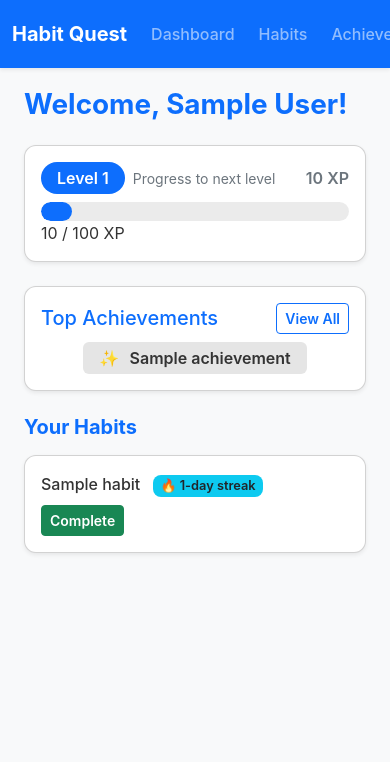
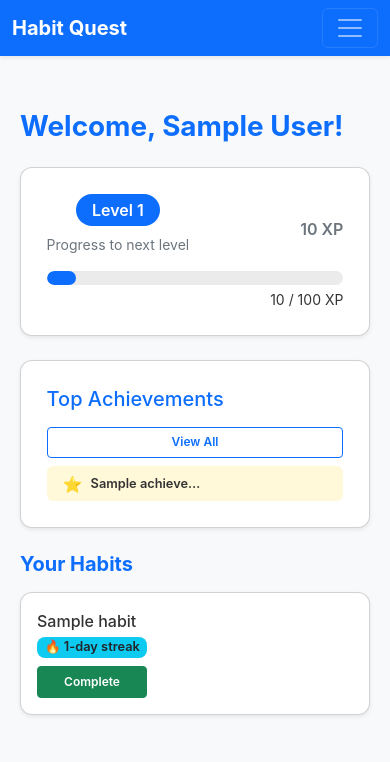
Before and after one commit to Shriniwas-Mudliyar/habit-quest, a Flask app: page /dashboard in a window 390 px wide. Shown: the top 762 px of the page. Run offline with Flask 3, Linux system fonts and the light colour scheme; a user stored in the database is signed in; tables that the repository leaves empty hold one stand-in row (values such as "Sample post"); some libraries are stand-ins or nearby versions.

Commit message:
mobile compatible version

```diff
--- a/app/static/css/styles.css
+++ b/app/static/css/styles.css
@@ -17,6 +17,10 @@
     --ach-level-color: #6f42c1;
     --ach-default-bg: #e5e5e5;
     --ach-default-color: #333;
+
+    /* Top 3 Highlight */
+    --top3-bg: rgba(255, 215, 0, 0.15);
+    --top3-border: rgba(255, 215, 0, 0.35);
 }
 
 /* =========================================================
@@ -47,6 +54,7 @@ body {
     background-color: var(--bg-main);
     color: var(--text-main);
     transition: background-color 0.3s ease, color 0.3s ease;
+    padding-top: 70px; /* offset for fixed navbar */
 }
 
 h1, h2, h3, h4, h5, h6 {
@@ -86,6 +94,7 @@ a:hover {
     color: var(--text-main);
     transition: transform 0.25s ease, box-shadow 0.25s ease,
                 background-color 0.3s ease, color 0.3s ease;
+    padding: 1rem;
 }
 
 .card:hover {
@@ -99,14 +108,21 @@ a:hover {
 .btn {
     font-weight: 600;
     transition: transform 0.1s ease, box-shadow 0.2s ease;
+    padding: 0.5rem 1rem;
+    font-size: 0.9rem;
 }
 
 .btn:hover {
     transform: translateY(-1px);
 }
 
+/* Ensure habit buttons min-width */
+.habit-complete-form button {
+    min-width: 110px;
+}
+
 /* =========================================================
-   XP Progress Bar (Dashboard & Habits)
+   XP Progress Bar
    ========================================================= */
 .progress {
     height: 1.15rem;
@@ -155,6 +170,7 @@ a:hover {
     font-weight: 600;
     transition: transform 0.15s ease, box-shadow 0.2s ease;
     cursor: default;
+    flex-wrap: wrap;
 }
 
 .achievement-pill .achievement-icon {
@@ -255,6 +269,13 @@ a:hover {
     color: var(--text-muted) !important;
 }
 
+/* Truncate text */
+.text-truncate {
+    overflow: hidden !important;
+    text-overflow: ellipsis !important;
+    white-space: nowrap !important;
+}
+
 /* =========================================================
    Daily Quote Animation
    ========================================================= */
@@ -265,19 +286,33 @@ a:hover {
 }
 
 @keyframes fadeSlideIn {
-    0% {
-        opacity: 0;
-        transform: translateY(20px);
-    }
-    100% {
-        opacity: 1;
-        transform: translateY(0);
-    }
+    0% { opacity: 0; transform: translateY(20px); }
+    100% { opacity: 1; transform: translateY(0); }
 }
 
 /* =========================================================
    Responsive
    ========================================================= */
+@media (max-width: 1024px) {
+    h1 { font-size: 1.75rem; }
+    .btn { font-size: 0.85rem; padding: 0.45rem 0.9rem; }
+    .card { padding: 0.9rem; }
+    .progress { height: 1rem; }
+}
+
 @media (max-width: 768px) {
     h1 { font-size: 1.5rem; }
+    .btn { font-size: 0.8rem; padding: 0.4rem 0.8rem; }
+    .card { padding: 0.8rem; }
+    .achievement-pill { padding: 0.35rem 0.6rem; font-size: 0.85rem; }
+    .progress { height: 0.95rem; font-size: 0.7rem; }
 }
+
+@media (max-width: 480px) {
+    h1 { font-size: 1.25rem; }
+    .btn { font-size: 0.75rem; padding: 0.35rem 0.7rem; width: 100%; text-align: center; }
+    .card { padding: 0.6rem; }
+    .achievement-pill { padding: 0.3rem 0.5rem; font-size: 0.8rem; gap: 0.25rem; }
+    .progress { height: 0.85rem; font-size: 0.65rem; }
+    .d-flex.gap-2 { flex-direction: column; }
+}
--- a/app/templates/base.html
+++ b/app/templates/base.html
@@ -6,10 +6,7 @@
     <title>{% block title %}Habit Quest{% endblock %}</title>
 
     <!-- Bootstrap CSS -->
-    <link
-        href="https://cdn.jsdelivr.net/npm/bootstrap@5.3.2/dist/css/bootstrap.min.css"
-        rel="stylesheet"
-    >
+    <link href="https://cdn.jsdelivr.net/npm/bootstrap@5.3.2/dist/css/bootstrap.min.css" rel="stylesheet">
 
     <!-- Custom CSS -->
     <link rel="stylesheet" href="{{ url_for('static', filename='css/styles.css') }}">
@@ -18,11 +15,17 @@
 <body data-theme="light">
 
 <!-- Navbar -->
-<nav class="navbar navbar-expand navbar-dark bg-primary fixed-top shadow-sm">
-    <div class="container">
+<nav class="navbar navbar-expand-lg navbar-dark bg-primary fixed-top shadow-sm" role="navigation">
+    <div class="container-fluid">
         <a class="navbar-brand fw-bold" href="{{ url_for('main.home') }}">Habit Quest</a>
+        <button class="navbar-toggler" type="button" data-bs-toggle="collapse" data-bs-target="#navbarContent"
+                aria-controls="navbarContent" aria-expanded="false" aria-label="Toggle navigation">
+            <span class="navbar-toggler-icon"></span>
+        </button>
 
-        <ul class="navbar-nav ms-auto align-items-center gap-2">
+        <!-- Navbar links: always visible on desktop -->
+        <div class="collapse navbar-collapse" id="navbarContent">
+            <ul class="navbar-nav ms-auto align-items-center gap-2 mt-2 mt-lg-0 flex-column flex-lg-row">
                 {% if current_user.is_authenticated %}
                     <li class="nav-item"><a class="nav-link" href="{{ url_for('main.dashboard') }}">Dashboard</a></li>
                     <li class="nav-item"><a class="nav-link" href="{{ url_for('habits.list_habits') }}">Habits</a></li>
@@ -30,23 +33,24 @@
                 {% endif %}
 
                 <li class="nav-item">
-                <button id="theme-toggle" class="btn btn-sm btn-outline-light ms-2" type="button" aria-label="Toggle dark mode">
-                    Light Mode
+                    <button id="theme-toggle" class="btn btn-sm btn-outline-light ms-2 mt-2 mt-lg-0" type="button" aria-label="Toggle dark mode">
+                        Dark Mode
                     </button>
                 </li>
 
                 {% if current_user.is_authenticated %}
-                <li class="nav-item"><a class="nav-link text-warning" href="{{ url_for('auth.logout') }}">Logout</a></li>
+                    <li class="nav-item"><a class="nav-link text-warning mt-2 mt-lg-0" href="{{ url_for('auth.logout') }}">Logout</a></li>
                 {% else %}
-                <li class="nav-item"><a class="nav-link" href="{{ url_for('auth.login') }}">Login</a></li>
-                <li class="nav-item"><a class="nav-link" href="{{ url_for('auth.register') }}">Register</a></li>
+                    <li class="nav-item"><a class="nav-link mt-2 mt-lg-0" href="{{ url_for('auth.login') }}">Login</a></li>
+                    <li class="nav-item"><a class="nav-link mt-2 mt-lg-0" href="{{ url_for('auth.register') }}">Register</a></li>
                 {% endif %}
             </ul>
+        </div>
     </div>
 </nav>
 
 <!-- Flash messages -->
-<div class="container mt-5 pt-3">
+<div class="container mt-3 pt-3">
     {% with messages = get_flashed_messages(with_categories=true) %}
         {% if messages %}
             {% for category, message in messages %}
@@ -59,8 +63,8 @@
     {% endwith %}
 </div>
 
-<!-- Page content -->
-<div class="container mt-4">{% block content %}{% endblock %}</div>
+<!-- Page content: remove extra top spacing -->
+<div class="container mt-2">{% block content %}{% endblock %}</div>
 
 <!-- Audio Elements -->
 <audio id="achievement-sound" preload="auto">
@@ -83,25 +87,24 @@ document.addEventListener("DOMContentLoaded", () => {
     const body = document.body;
     const savedTheme = localStorage.getItem("theme") || "light";
 
+    // Apply saved theme
     body.setAttribute("data-theme", savedTheme);
-    toggleBtn.textContent = savedTheme === "dark" ? "Dark Mode" : "Light Mode";
+    toggleBtn.textContent = savedTheme === "dark" ? "Light Mode" : "Dark Mode";
 
+    // Theme toggle
     toggleBtn.addEventListener("click", () => {
         const next = body.getAttribute("data-theme") === "dark" ? "light" : "dark";
         body.setAttribute("data-theme", next);
         localStorage.setItem("theme", next);
-        toggleBtn.textContent = next === "dark" ? "Dark Mode" : "Light Mode";
+        toggleBtn.textContent = next === "dark" ? "Light Mode" : "Dark Mode";
     });
 
-    // Ensure all habit forms trigger effects
+    // Habit completion forms
     document.querySelectorAll(".habit-complete-form").forEach(form => {
         form.addEventListener("submit", () => window.triggerHabitCompletionEffects());
     });
 });
 
-/* ==============================
-   Habit Completion + Achievement Effects
-   ============================== */
 function triggerHabitCompletionEffects() {
     const habitSound = document.getElementById("habit-complete-sound");
     if (habitSound) { habitSound.currentTime = 0; habitSound.play().catch(() => {}); }
--- a/app/templates/main/dashboard.html
+++ b/app/templates/main/dashboard.html
@@ -2,7 +2,7 @@
 {% block title %}Dashboard{% endblock %}
 
 {% block content %}
-<div class="container mt-4">
+<div class="container mt-2 px-2 mb-5"> <!-- added bottom margin -->
 
     <!-- Welcome Header -->
     <h1 class="display-6 fw-bold text-primary mb-4">
@@ -12,79 +12,64 @@
     <!-- Level & XP Card -->
     <div class="card shadow-sm mb-4">
         <div class="card-body">
-
-            <!-- Level Header -->
-            <div class="d-flex justify-content-between align-items-center mb-2">
-                <div class="d-flex align-items-center gap-2">
+            <div class="d-flex justify-content-between align-items-center mb-2 flex-wrap">
+                <div class="d-flex align-items-center gap-2 mb-2 mb-md-0">
                     <span class="badge bg-primary fs-6 px-3 py-2 rounded-pill">
                         Level {{ current_user.level }}
                     </span>
-                    <span class="text-muted small">
-                        Progress to next level
-                    </span>
+                    <span class="text-muted small">Progress to next level</span>
                 </div>
-
-                <span class="fw-semibold text-muted">
-                    {{ current_user.total_xp or 0 }} XP
-                </span>
+                <span class="fw-semibold text-muted">{{ current_user.total_xp or 0 }} XP</span>
             </div>
 
             <!-- XP Progress -->
             <div class="xp-wrapper">
-                <div class="progress xp-progress">
+                <div class="progress xp-progress mb-1">
                     <div
                         id="xp-bar"
                         class="progress-bar xp-bar-fill"
                         role="progressbar"
                         data-xp="{{ current_user.total_xp or 0 }}"
                         data-xp-per-level="100"
-                        style="width: 0%">
+                        style="width: 0%;">
                     </div>
                 </div>
-
-                <div class="xp-label">
+                <div class="xp-label text-end small">
                     {{ (current_user.total_xp or 0) % 100 }} / 100 XP
                 </div>
             </div>
-
         </div>
     </div>
 
-    <!-- Achievements Widget -->
+    <!-- Top Achievements -->
     <div class="card shadow-sm mb-4">
         <div class="card-body">
-            <div class="d-flex justify-content-between align-items-center mb-2">
-                <h5 class="mb-0">Top Achievements</h5>
+            <div class="d-flex justify-content-between align-items-center mb-2 flex-wrap">
+                <h5 class="mb-2 mb-md-0">Top Achievements</h5>
                 <a href="{{ url_for('main.view_achievements') }}"
-                   class="btn btn-sm btn-outline-primary">
+                   class="btn btn-sm btn-outline-primary flex-grow-1 flex-md-grow-0 text-center mt-2 mt-md-0">
                     View All
                 </a>
             </div>
 
             <div class="d-flex flex-wrap gap-2 justify-content-center">
-                {% for ua in achievements[:3] %}
-                <div
-                    class="achievement-pill d-flex align-items-center px-3 py-1 rounded"
-                    data-type="{{ ua.achievement.type }}"
-                    title="{{ ua.achievement.description }}"
-                    style="
-                        {% if ua.achievement.type == 'xp' %}background-color: #d0e7ff; color: #0d6efd;
-                        {% elif ua.achievement.type == 'streak' %}background-color: #ffe5d0; color: #dc3545;
-                        {% elif ua.achievement.type == 'level' %}background-color: #f0e5ff; color: #6f42c1;
-                        {% else %}background-color: #e5e5e5; color: #333;{% endif %}
-                    "
-                >
-                    <span class="achievement-icon me-1">
-                        {% if ua.achievement.type == 'xp' %}🏅
-                        {% elif ua.achievement.type == 'streak' %}🔥
-                        {% elif ua.achievement.type == 'level' %}⬆️
-                        {% else %}✨{% endif %}
-                    </span>
-                    <span class="fw-semibold">{{ ua.achievement.name }}</span>
-                </div>
+                {% if achievements %}
+                    {% for ua in achievements[:3] %}
+                    <div class="achievement-pill d-flex align-items-center px-3 py-2 rounded"
+                         style="background-color: rgba(255, 215, 0, 0.15);"
+                         title="{{ ua.achievement.description }}">
+                        <span class="achievement-icon me-1">
+                            {% if ua.achievement.type == 'xp' %}💎
+                            {% elif ua.achievement.type == 'streak' %}🔥
+                            {% elif ua.achievement.type == 'level' %}🏆
+                            {% else %}⭐{% endif %}
+                        </span>
+                        <span class="fw-semibold text-truncate" style="max-width: 120px;">{{ ua.achievement.name }}</span>
+                    </div>
+                    {% endfor %}
                 {% else %}
-                <p class="text-muted">No achievements unlocked yet.</p>
-                {% endfor %}
+                    <p class="text-muted text-center w-100">No achievements unlocked yet.</p>
+                {% endif %}
             </div>
         </div>
     </div>
@@ -96,34 +81,30 @@
     <div class="row g-3">
         {% for habit in habits %}
         <div class="col-12 col-md-6">
-            <div class="card shadow-sm p-3 d-flex flex-column flex-md-row
-                        justify-content-between align-items-start align-items-md-center">
-
-                <div>
-                    <span class="fw-medium">{{ habit.name }}</span>
+            <div class="card shadow-sm p-3 d-flex flex-column flex-md-row justify-content-between align-items-start align-items-md-center">
+                <div class="flex-grow-1 me-md-3">
+                    <span class="fw-medium text-truncate d-block" title="{{ habit.name }}">{{ habit.name }}</span>
 
                     {% if habit.current_streak > 0 %}
                     <span class="badge
                         {% if habit.current_streak >= 7 %}bg-danger
                         {% elif habit.current_streak >= 3 %}bg-warning text-dark
-                        {% else %}bg-info text-dark{% endif %} ms-2">
+                        {% else %}bg-info text-dark{% endif %} mt-1">
                         🔥 {{ habit.current_streak }}-day streak
                     </span>
                     {% endif %}
                 </div>
 
-                <div class="d-flex gap-2 mt-2 mt-md-0">
+                <div class="d-flex mt-2 mt-md-0" style="min-width: 120px;">
                     <form action="{{ url_for('habits.complete_habit', habit_id=habit.id) }}"
                           method="POST"
-                          class="habit-complete-form">
+                          class="habit-complete-form w-auto">
                         <button type="submit"
-                                class="btn {% if habit.completed_today %}
-                                btn-secondary disabled{% else %}btn-success{% endif %} btn-sm">
+                                class="btn {% if habit.completed_today %}btn-secondary disabled{% else %}btn-success{% endif %} btn-sm px-3">
                             {% if habit.completed_today %}Completed{% else %}Complete{% endif %}
                         </button>
                     </form>
                 </div>
-
             </div>
         </div>
         {% endfor %}
```
Also changed, not shown: other parts of app/static/css/styles.css (+23 -23 lines), app/templates/auth/login.html (+17 -8 lines), app/templates/auth/register.html (+18 -8 lines), app/templates/habits/create.html (+17 -1 lines), app/templates/habits/list.html (+18 -18 lines), app/templates/login.html (deleted, +0 -9 lines), app/templates/main/achievements.html (+12 -9 lines), app/templates/main/home.html (+19 -10 lines), app/templates/register.html (deleted, +0 -9 lines). Lines whose indentation alone changed are shown as unchanged.
